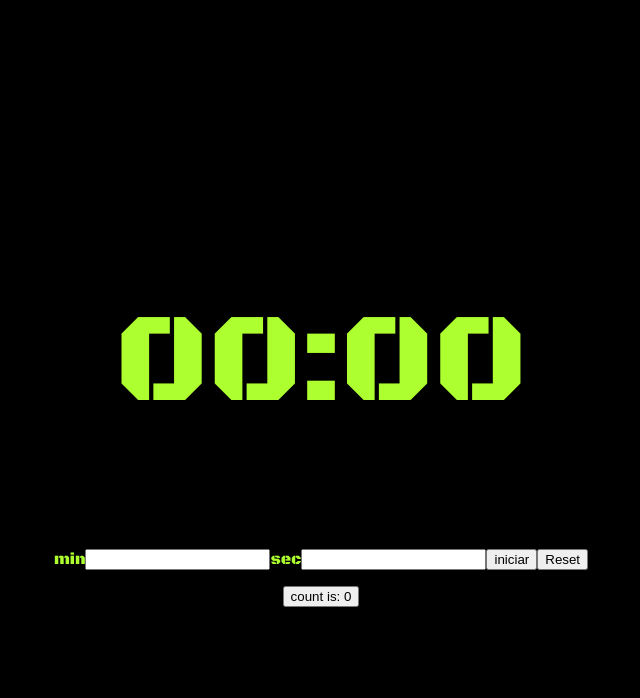
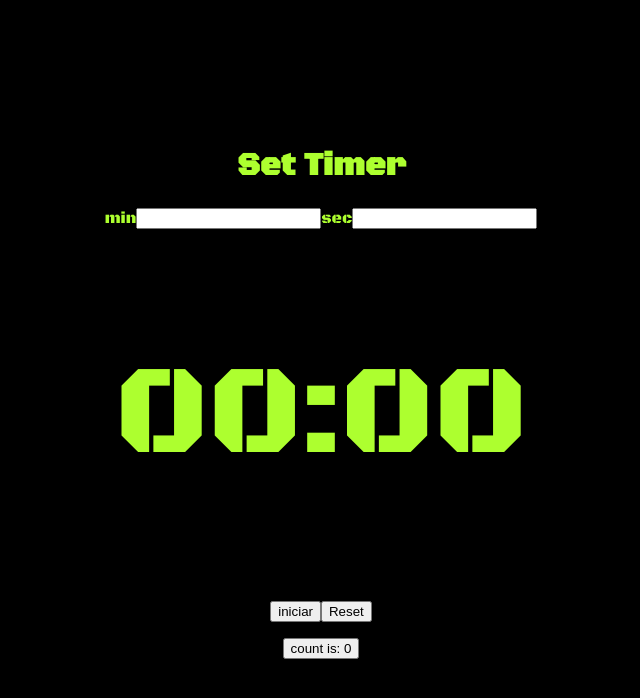
Before and after one commit to diegofernandoalayon/Timer-react, a React (Vite) app: page / in a window 1280 px wide. Shown: the top 698 px of the page, without its empty margins (319-959 px from the left). Built offline with nearby package versions, Linux system fonts and the light colour scheme.

Commit message:
creando componente FormTimer para establecer el tiempo del timer

```diff
--- /dev/null
+++ b/src/components/FormTimer/index.jsx
@@ -0,0 +1,11 @@
+export default function FormTimer ({ handleChangeMin, handleChangeSec }) {
+  return (
+    <>
+      <h1>Set Timer</h1>
+      min
+      <input type='text' onChange={handleChangeMin} />
+      sec
+      <input type='text' onChange={handleChangeSec} />
+    </>
+  )
+}
--- a/src/components/Timer/index.jsx
+++ b/src/components/Timer/index.jsx
@@ -1,5 +1,6 @@
 import { useState, useEffect, useRef } from 'react'
 import DisplayTimer from '../DisplayTimer'
+import FormTimer from '../FormTimer'
 export default function Timer () {
   const [min, setMin] = useState(0)
   const [sec, setSec] = useState(0)
@@ -56,12 +57,9 @@ export default function Timer () {
 
   return (
     <>
+      <FormTimer handleChangeMin={handleChangeMin} handleChangeSec={handleChangeSec} />
       <DisplayTimer minutes={minutes} seconds={seconds} />
 
-      min
-      <input type='text' onChange={handleChangeMin} />
-      sec
-      <input type='text' onChange={handleChangeSec} />
       {
         !timerOn ? <button onClick={handleStart}>iniciar</button> : <button onClick={handlePause}>parar</button>
       }
```
